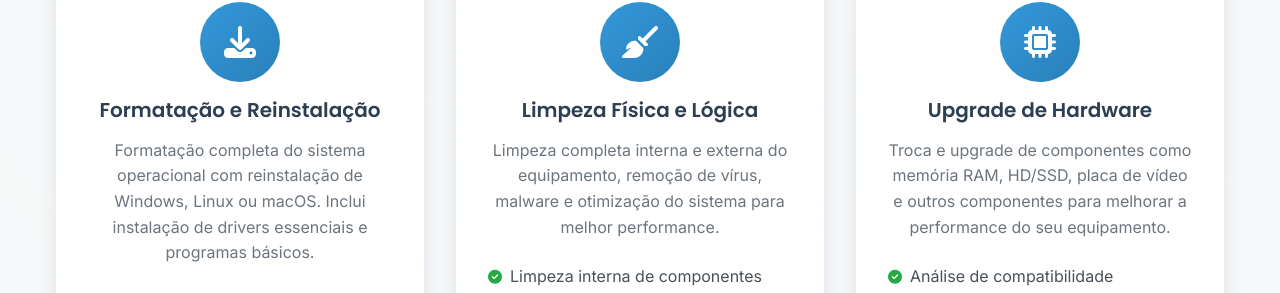
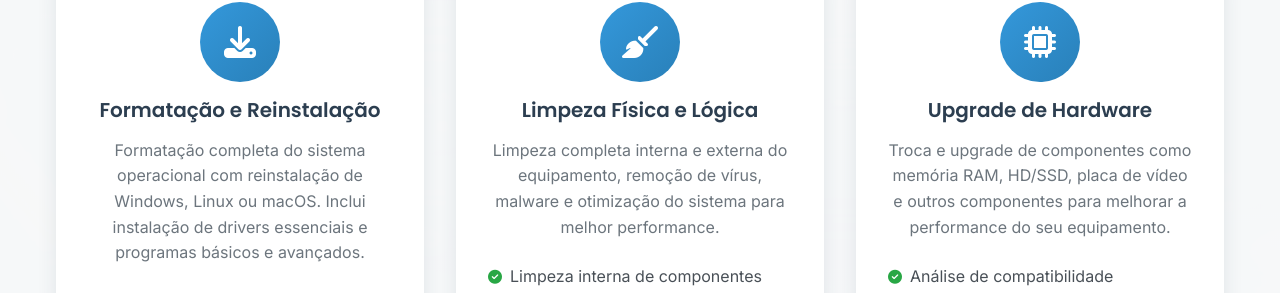
Before and after one commit to neob13/imp, a plain HTML site: page index.html in a window 1280 px wide. Shown: the part 1039-1332 px from the top of the page. Drawn offline with Linux system fonts and the light colour scheme.

Commit message:
Update index.html

```diff
--- a/index.html
+++ b/index.html
@@ -126,7 +126,7 @@
                             </div>
                             <h3 class="service__title">Formatação e Reinstalação</h3>
                             <p class="service__description">
-                                Formatação completa do sistema operacional com reinstalação de Windows, Linux ou macOS. Inclui instalação de drivers essenciais e programas básicos.
+                                Formatação completa do sistema operacional com reinstalação de Windows, Linux ou macOS. Inclui instalação de drivers essenciais e programas básicos e avançados.
                             </p>
                             <ul class="service__features">
                                 <li><i class="fas fa-check-circle"></i> Backup de dados importantes</li>
```
